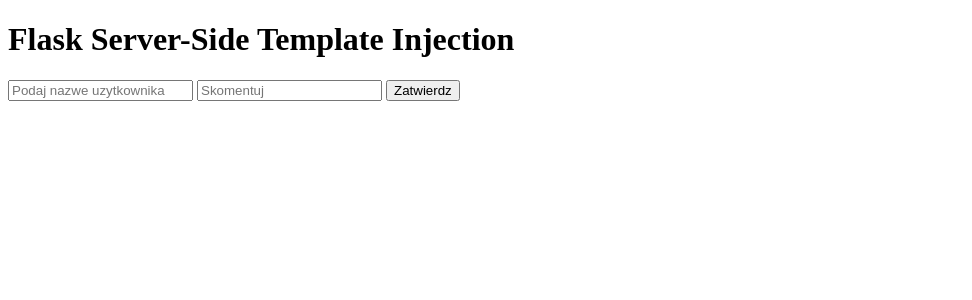
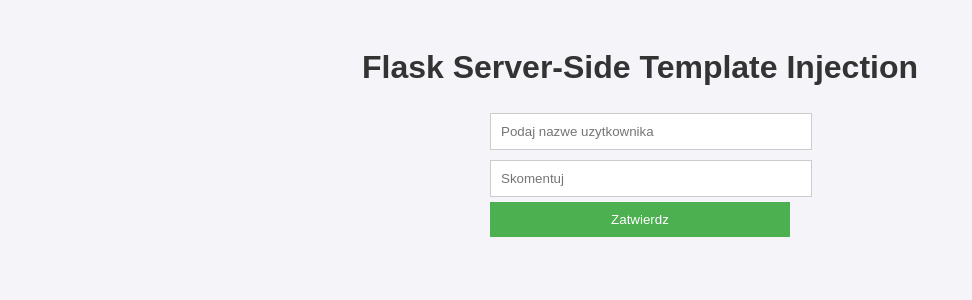
Before and after one commit to ssti01/baim_ssti, a Flask app: page / in a window 1280 px wide. Shown: the top 300 px of the page, without its empty margins (0-972 px from the left). Run offline with Flask 3, Linux system fonts and the light colour scheme.

Commit message:
Update index.html

```diff
--- a/python/templates/index.html
+++ b/python/templates/index.html
@@ -4,8 +4,35 @@
         <meta charset="UTF-8" />
         <meta name="viewport" content="width=device-width, initial-scale=1.0" />
         <title>Flask SSTI</title>
-      <style></style>
-
+      <style>
+		body {
+                font-family: Arial, sans-serif;
+                background-color: #f4f4f9;
+                color: #333;
+                padding: 20px;
+            }
+            h1 {
+                text-align: center;
+            }
+            form {
+                width: 300px;
+                margin: 0 auto;
+            }
+            input {
+                width: 100%;
+                padding: 10px;
+                margin: 5px 0;
+                border: 1px solid #ccc;
+            }
+            button {
+                width: 100%;
+                padding: 10px;
+                background-color: #4CAF50;
+                color: white;
+                border: none;
+                cursor: pointer;
+            }
+      </style>
     </head>
     <body>
         <h1>Flask Server-Side Template Injection</h1>
```
